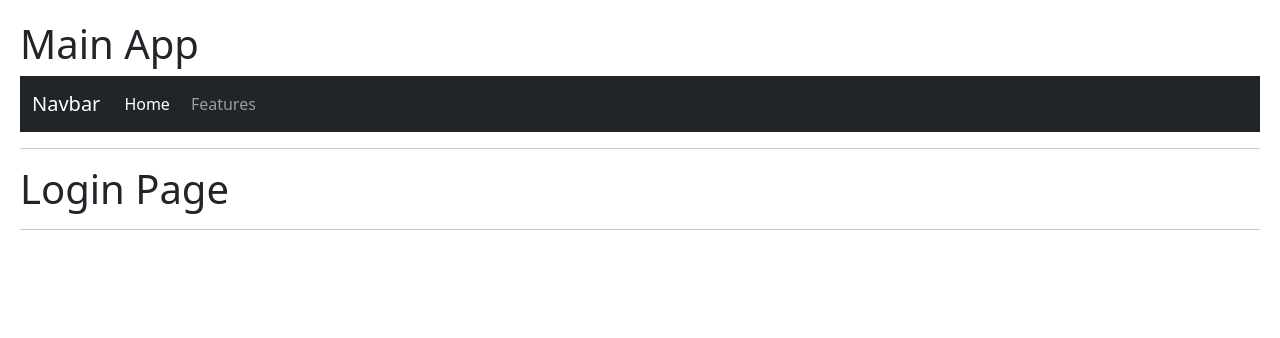
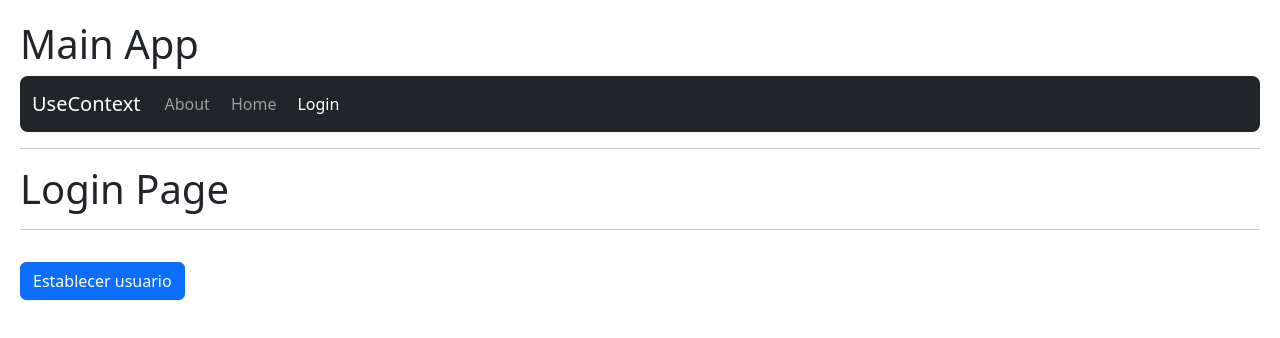
Before and after one commit to Robert228-cod/hooks_App, a React (Vite) app: page /login in a window 1280 px wide. Shown: the top 338 px of the page. Built offline with nearby package versions, Linux system fonts and the light colour scheme.

Commit message:
seccion useContext terminado

```diff
--- /dev/null
+++ b/src/09-useContext/Context/UserContext.jsx
@@ -0,0 +1,4 @@
+import { createContext } from "react";
+
+
+export const UserContext = createContext()
--- /dev/null
+++ b/src/09-useContext/Context/UserProvider.jsx
@@ -0,0 +1,18 @@
+import { useState } from 'react'
+import { UserContext } from './UserContext'
+
+/*const user = {
+    id: 1234,
+    name: "Robert Lopez",
+    email: "robertlopez@gmail.com"
+}*/
+export const UserProvider = ({children}) => {
+
+    const [user, setUser] = useState()
+
+  return (
+    <UserContext.Provider value={{user, setUser}}>
+        {children}
+    </UserContext.Provider>
+  )
+}
--- a/src/09-useContext/HomePage.jsx
+++ b/src/09-useContext/HomePage.jsx
@@ -1,9 +1,13 @@
-import React from 'react'
+import React, { useContext } from 'react'
+import { UserContext } from './Context/UserContext'
 
 export const HomePage = () => {
+
+  const { user } = useContext(UserContext)
+
   return (
     <>
-        <h1> Home Page </h1>
+        <h1> Home Page  <small> {user?.name} </small> </h1>
         <hr />
     </>
   )
--- a/src/09-useContext/LoginPage.jsx
+++ b/src/09-useContext/LoginPage.jsx
@@ -1,10 +1,23 @@
 import React from 'react'
+import { useContext } from 'react'
+import { UserContext } from './Context/UserContext';
 
 export const LoginPage = () => {
+
+  const { user, setUser } = useContext(UserContext);
   return (
     <>
         <h1> Login Page </h1>
         <hr />
+
+        <pre>
+          { JSON.stringify(user, null, 3) }
+        </pre>
+
+        <button className='btn btn-primary' onClick={() => setUser({id: 1234, name: "Juan", email: "juan@gmail.com"})}>
+          Establecer usuario
+        </button>
+
     </>
   )
 }
--- a/src/09-useContext/MainApp.jsx
+++ b/src/09-useContext/MainApp.jsx
@@ -4,10 +4,11 @@
 import { AboutPage } from './AboutPage'
 import { LoginPage } from './LoginPage'
 import { NavBar } from './NavBar'
+import { UserProvider } from './Context/UserProvider'
 
 export const MainApp = () => {
   return (
-    <>
+    <UserProvider>
         <h1> Main App </h1>
         <NavBar />
 
@@ -23,6 +24,6 @@
             {/*<Route path='/*' element = { <LoginPage/>}/>*/}
             <Route path='/*' element = { <Navigate to="/home" /> }/>
         </Routes>
-    </>
+    </UserProvider>
   )
 }
--- a/src/09-useContext/NavBar.jsx
+++ b/src/09-useContext/NavBar.jsx
@@ -1,21 +1,34 @@
-import { Link } from "react-router-dom"
+import { Link, NavLink } from "react-router-dom"
 
 export const NavBar = () => {
   return (
-    <nav className="navbar navbar-expand-lg navbar-dark bg-dark">
+    <nav className="navbar navbar-expand-lg navbar-dark bg-dark rounded-3">
         <div className="container-fluid">
-            <Link className="navbar-brand" to="/">Navbar</Link>
-            <button className="navbar-toggler" type="button" data-bs-toggle="collapse" data-bs-target="#navbarNav" aria-controls="navbarNav" aria-expanded="false" aria-label="Toggle navigation">
-                <span className="navbar-toggler-icon"></span>
-            </button>
+            <Link className="navbar-brand" to="/">UseContext</Link>
+
             <div className="collapse navbar-collapse" id="navbarNav">
                 <ul className="navbar-nav">
-                    <li className="nav-item">
-                        <a className="nav-link active" aria-current="page" href="#">Home</a>
-                    </li>
-                    <li className="nav-item">
-                        <a className="nav-link" href="#">Features</a>
-                    </li>
+
+                    <NavLink
+                        className = {({isActive}) => `nav-link ${isActive ? 'active' : ''}`}
+                        to = "/"
+                    >
+                        About
+                    </NavLink>
+
+                    <NavLink
+                        className = {({isActive}) => `nav-link ${isActive ? 'active' : ''}`}
+                        to = "/Home"
+                    >
+                        Home
+                    </NavLink>
+
+                    <NavLink
+                        className = {({isActive}) => `nav-link ${isActive ? 'active' : ''}`}
+                        to = "/Login"
+                    >
+                        Login
+                    </NavLink>
                 </ul>
             </div>
         </div>
```
